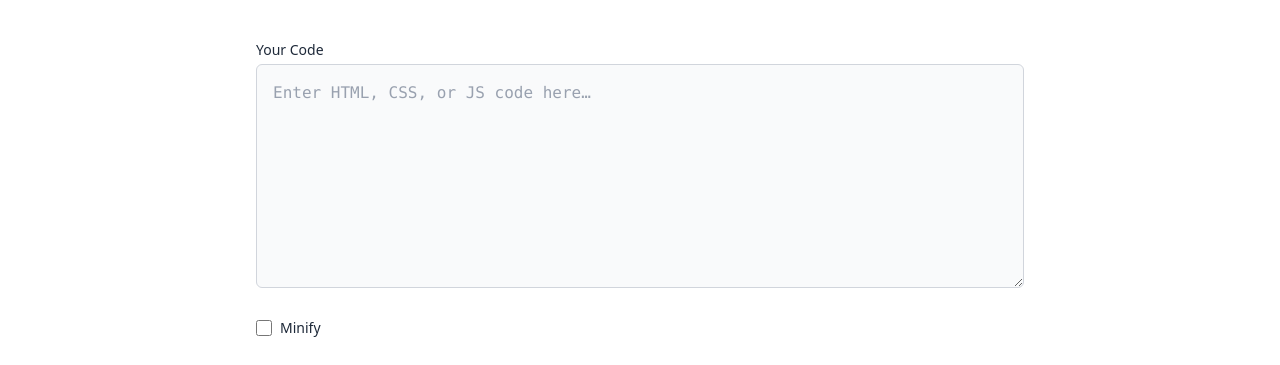
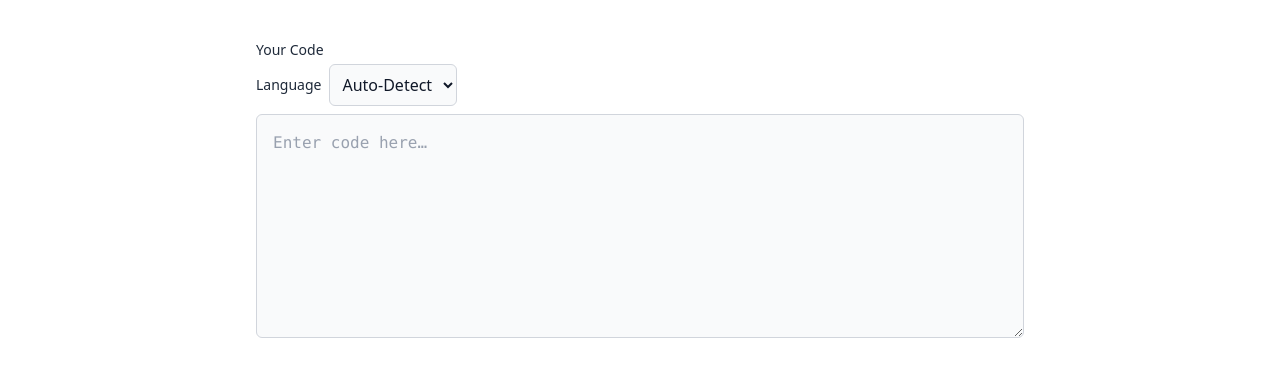
Before and after one commit to tahir-ozcan/gearizen, a Next.js app: page /tools/code-formatter-minifier in a window 1280 px wide. Shown: the part 397-762 px from the top of the page. Built offline with nearby package versions, Linux system fonts and the light colour scheme; no server answers.

Commit message:
Initial commit

```diff
--- a/app/tools/code-formatter-minifier/code-formatter-minifier-client.tsx
+++ b/app/tools/code-formatter-minifier/code-formatter-minifier-client.tsx
@@ -6,6 +6,7 @@ import React, {
   useRef,
   useCallback,
   useEffect,
+  ChangeEvent,
 } from "react";
 import {
   Trash2,
@@ -27,6 +28,13 @@ export interface CodeFormatterMinifierProps {
   gradientClasses?: string;
   /** Focus-ring Tailwind class */
   focusRingClass?: string;
+  /** Language select label */
+  languageLabel?: string;
+  /** Language option labels */
+  autoLabel?: string;
+  htmlLabel?: string;
+  cssLabel?: string;
+  jsLabel?: string;
   /** Labels & placeholders */
   inputLabel?: string;
   outputLabel?: string;
@@ -47,9 +55,14 @@ export default function CodeFormatterMinifierClient({
     "Instantly beautify and compress your HTML, CSS, and JavaScript code client-side—no uploads, privacy-first, zero signup, lightning-fast.",
   gradientClasses = "from-purple-500 via-pink-500 to-yellow-400",
   focusRingClass = "focus:ring-purple-500",
+  languageLabel = "Language",
+  autoLabel = "Auto-Detect",
+  htmlLabel = "HTML",
+  cssLabel = "CSS",
+  jsLabel = "JavaScript",
   inputLabel = "Your Code",
   outputLabel = "Output",
-  placeholderInput = "Enter HTML, CSS, or JS code here…",
+  placeholderInput = "Enter code here…",
   placeholderOutput = "Result appears here…",
   clearButtonLabel = "Clear All",
   copyButtonLabel = "Copy",
@@ -58,12 +71,17 @@ export default function CodeFormatterMinifierClient({
   outputClassName,
   secondaryButtonClassName,
 }: CodeFormatterMinifierProps) {
-  const [inputCode, setInputCode] = useState("");
-  const [formattedCode, setFormattedCode] = useState("");
-  const [minifiedCode, setMinifiedCode] = useState("");
-  const [minify, setMinify] = useState(false);
+  const [inputCode, setInputCode] = useState<string>("");
+  const [formattedCode, setFormattedCode] = useState<string>("");
+  const [minifiedCode, setMinifiedCode] = useState<string>("");
+  const [minify, setMinify] = useState<boolean>(false);
   const [error, setError] = useState<string | null>(null);
-  const [copied, setCopied] = useState(false);
+  const [copied, setCopied] = useState<boolean>(false);
+
+  // 'auto' lets us fall back on detectLanguage; otherwise use explicit selection
+  const [selectedLang, setSelectedLang] = useState<"auto" | "html" | "css" | "js">(
+    "auto"
+  );
 
   const inputRef = useRef<HTMLTextAreaElement>(null);
 
@@ -77,15 +95,12 @@ export default function CodeFormatterMinifierClient({
     secondaryButtonClassName ??
     `inline-flex items-center gap-2 px-4 py-2 bg-gray-100 text-gray-700 font-medium rounded-md transition hover:bg-gray-200 focus:outline-none focus:ring-2 focus:ring-gray-300`;
 
-  const detectLanguage = useCallback(
-    (code: string): "html" | "css" | "js" => {
+  const detectLanguage = useCallback((code: string): "html" | "css" | "js" => {
     const t = code.trim();
     if (t.startsWith("<")) return "html";
     if (/^\s*[.#]?[A-Za-z0-9_-]+\s*\{/.test(code)) return "css";
     return "js";
-    },
-    []
-  );
+  }, []);
 
   const validateAndProcess = useCallback(
     (code: string) => {
@@ -96,30 +111,27 @@ const validateAndProcess = useCallback(
         return;
       }
 
-    const lang = detectLanguage(code);
+      const lang =
+        selectedLang === "auto" ? detectLanguage(code) : selectedLang;
 
       // Syntax validation
       try {
         if (lang === "js") {
-        // JS syntax check
           new Function(code);
         } else if (lang === "html") {
-        // HTML syntax check
           const parser = new DOMParser();
           const doc = parser.parseFromString(code, "text/html");
           if (doc.querySelector("parsererror")) {
             throw new Error("HTML syntax error");
           }
         } else {
-        // CSS basic braces check
-        const open = (code.match(/{/g) || []).length;
-        const close = (code.match(/}/g) || []).length;
-        if (open !== close) {
+          const openCount = (code.match(/{/g) || []).length;
+          const closeCount = (code.match(/}/g) || []).length;
+          if (openCount !== closeCount) {
             throw new Error("CSS syntax error: unmatched braces");
           }
         }
       } catch (e: unknown) {
-      // e’yi güvenli şekilde Error’a daraltıyoruz
         const message = e instanceof Error ? e.message : String(e);
         setError(message);
         setFormattedCode("");
@@ -129,8 +141,7 @@ const validateAndProcess = useCallback(
 
       // Formatting & minifying
       try {
-      let fmt: string;
-      let min: string;
+        let fmt: string, min: string;
         switch (lang) {
           case "css":
             fmt = beautifyCSS(code, { indent_size: 2 });
@@ -168,13 +179,12 @@ const validateAndProcess = useCallback(
         setMinifiedCode("");
       }
     },
-  [detectLanguage]
+    [detectLanguage, selectedLang]
   );
 
-  // Re-run when input or toggle changes
   useEffect(() => {
     validateAndProcess(inputCode);
-  }, [inputCode, validateAndProcess]);
+  }, [inputCode, selectedLang, validateAndProcess]);
 
   const clearAll = useCallback(() => {
     setInputCode("");
@@ -185,11 +195,7 @@ const validateAndProcess = useCallback(
   }, []);
 
   const handleCopy = useCallback(async () => {
-    const outputValue = error
-      ? ""
-      : minify
-      ? minifiedCode
-      : formattedCode;
+    const outputValue = error ? "" : minify ? minifiedCode : formattedCode;
     if (!outputValue) return;
     try {
       await navigator.clipboard.writeText(outputValue);
@@ -200,11 +206,14 @@ const validateAndProcess = useCallback(
     }
   }, [formattedCode, minifiedCode, minify, error]);
 
-  const outputValue = error
-    ? error
-    : minify
-    ? minifiedCode
-    : formattedCode;
+  const handleLangChange = useCallback(
+    (e: ChangeEvent<HTMLSelectElement>) => {
+      setSelectedLang(e.target.value as "auto" | "html" | "css" | "js");
+    },
+    []
+  );
+
+  const outputValue = error ? error : minify ? minifiedCode : formattedCode;
 
   return (
     <section
@@ -228,7 +237,7 @@ const validateAndProcess = useCallback(
         </header>
 
         <div className="space-y-6">
-          {/* Input */}
+          {/* Input + Language Select */}
           <div>
             <label
               htmlFor="code-input"
@@ -236,6 +245,25 @@ const validateAndProcess = useCallback(
             >
               {inputLabel}
             </label>
+            <div className="flex items-center gap-2 mb-2">
+              <label
+                htmlFor="language-select"
+                className="block text-sm font-medium text-gray-800"
+              >
+                {languageLabel}
+              </label>
+              <select
+                id="language-select"
+                value={selectedLang}
+                onChange={handleLangChange}
+                className={`bg-gray-50 border border-gray-300 rounded-md p-2 font-medium focus:outline-none ${focusRingClass}`}
+              >
+                <option value="auto">{autoLabel}</option>
+                <option value="html">{htmlLabel}</option>
+                <option value="css">{cssLabel}</option>
+                <option value="js">{jsLabel}</option>
+              </select>
+            </div>
             <textarea
               id="code-input"
               ref={inputRef}
@@ -277,10 +305,9 @@ const validateAndProcess = useCallback(
               value={outputValue}
               readOnly
               placeholder={placeholderOutput}
-              className={
-                baseOutputClasses +
-                (error ? " text-red-700" : "")
-              }
+              className={`${baseOutputClasses}${
+                error ? " text-red-700" : ""
+              }`}
               aria-readonly
             />
           </div>
@@ -297,10 +324,7 @@ const validateAndProcess = useCallback(
               {copied ? (
                 <Check className="w-5 h-5" aria-hidden="true" />
               ) : (
-                <ClipboardCopy
-                  className="w-5 h-5"
-                  aria-hidden="true"
-                />
+                <ClipboardCopy className="w-5 h-5" aria-hidden="true" />
               )}
               {copyButtonLabel}
             </button>
```
Lines whose indentation alone changed are shown as unchanged.
